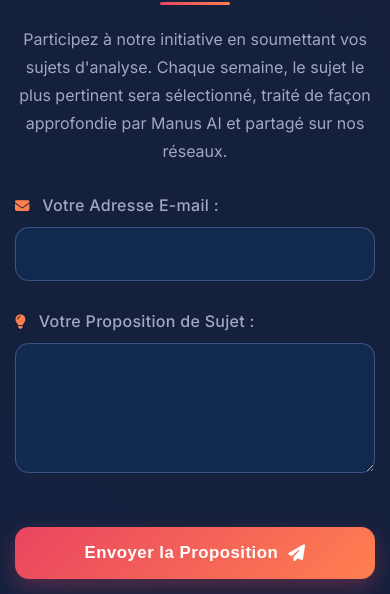
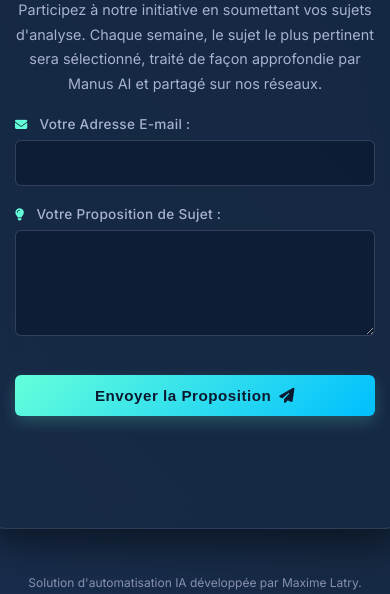
Before and after one commit to maximelat/request-podcast, a plain HTML site: page index.html in a window 390 px wide. Shown: the part 261-855 px from the top of the page. Drawn offline with Linux system fonts and the light colour scheme.

Commit message:
Refine design: Dark blue theme, reduced height, improved mobile responsiveness

```diff
--- a/style.css
+++ b/style.css
@@ -3,13 +3,13 @@
 
 /* --- Keyframes --- */
 @keyframes fadeInSlideUp {
-  from { opacity: 0; transform: translateY(20px); }
+  from { opacity: 0; transform: translateY(15px); }
   to { opacity: 1; transform: translateY(0); }
 }
 
 @keyframes pulseGlow {
-  0%, 100% { transform: scale(1); filter: drop-shadow(0 0 5px var(--glow-color)); }
-  50% { transform: scale(1.08); filter: drop-shadow(0 0 15px var(--glow-color)); }
+  0%, 100% { transform: scale(1); filter: drop-shadow(0 0 4px var(--glow-color)); }
+  50% { transform: scale(1.06); filter: drop-shadow(0 0 12px var(--glow-color)); }
 }
 
 @keyframes subtleShimmer {
@@ -23,78 +23,84 @@
   100% { background-position: 0% 50%; }
 }
 
-/* --- Variables CSS --- */
+/* --- Variables CSS (Nuances de Bleu) --- */
 :root {
-    --bg-gradient-start: #1a1a2e;
-    --bg-gradient-mid: #16213e;
-    --bg-gradient-end: #0f3460;
-    --container-bg: rgba(22, 33, 62, 0.7);
-    --container-border: rgba(224, 224, 255, 0.15);
-    --text-primary: #e0e0ff;
-    --text-secondary: rgba(224, 224, 255, 0.7);
-    --accent-gradient-start: #e94560;
-    --accent-gradient-end: #ff7f50;
-    --accent-glow: #ff7f50;
-    --input-bg: rgba(15, 52, 96, 0.5);
-    --input-border: rgba(160, 180, 255, 0.3);
-    --input-focus-border: var(--accent-gradient-end);
-    --input-focus-glow: rgba(255, 127, 80, 0.3);
-    --button-text: #ffffff;
-    --footer-text: rgba(224, 224, 255, 0.6);
+    --bg-gradient-start: #0a192f;  /* Bleu nuit très foncé */
+    --bg-gradient-mid: #172a45;   /* Bleu marine foncé */
+    --bg-gradient-end: #1d3b6f;   /* Bleu plus profond */
+    --container-bg: rgba(23, 42, 69, 0.75); /* Fond du conteneur légèrement plus opaque */
+    --container-border: rgba(136, 146, 176, 0.2); /* Bordure subtile gris-bleu */
+    --text-primary: #ccd6f6; /* Texte principal (blanc cassé / bleu très clair) */
+    --text-secondary: #a8b2d1; /* Texte secondaire (gris-bleu clair) */
+    --accent-gradient-start: #64ffda; /* Accent principal (Turquoise / Cyan vif) */
+    --accent-gradient-end: #00bfff;   /* Accent secondaire (Bleu ciel / DeepSkyBlue) */
+    --accent-glow: var(--accent-gradient-start);
+    --input-bg: rgba(10, 25, 47, 0.7); /* Fond des inputs plus foncé */
+    --input-border: rgba(136, 146, 176, 0.3);
+    --input-focus-border: var(--accent-gradient-start);
+    --input-focus-glow: rgba(100, 255, 218, 0.2);
+    --button-text: #0a192f; /* Texte du bouton (très foncé pour contraster avec fond clair) */
+    --footer-text: #8892b0; /* Texte du footer (gris-bleu moyen) */
 }
 
 /* --- Styles Globaux --- */
 body {
     font-family: 'Inter', sans-serif;
     margin: 0;
-    padding: 40px 20px;
-    /* Dégradé animé plus riche */
+    /* Padding vertical réduit */
+    padding: 30px 20px;
     background: linear-gradient(225deg, var(--bg-gradient-start), var(--bg-gradient-mid), var(--bg-gradient-end));
-    background-size: 200% 200%;
+    background-size: 300% 300%; /* Ralentit le mouvement */
     color: var(--text-primary);
     display: flex;
     flex-direction: column;
-    justify-content: center;
+    justify-content: space-between; /* Pousse le footer vers le bas */
     align-items: center;
     min-height: 100vh;
     box-sizing: border-box;
-    animation: backgroundPan 15s ease infinite;
-    overflow-x: hidden; /* Empêche le débordement horizontal */
+    animation: backgroundPan 20s ease infinite;
+    overflow-x: hidden;
 }
 
 /* --- Conteneur Principal --- */
 .container {
     background: var(--container-bg);
-    backdrop-filter: blur(15px);
-    -webkit-backdrop-filter: blur(15px);
-    padding: 50px 45px;
-    border-radius: 28px;
-    /* Ombre et bordure plus sophistiquées */
-    box-shadow: 0 20px 50px rgba(0, 0, 0, 0.4), inset 0 1px 1px rgba(255, 255, 255, 0.05);
-    border: 1.5px solid var(--container-border);
-    max-width: 600px;
+    backdrop-filter: blur(10px);
+    -webkit-backdrop-filter: blur(10px);
+    /* Padding vertical réduit */
+    padding: 40px 40px;
+    border-radius: 20px; /* Arrondi légèrement réduit */
+    box-shadow: 0 15px 40px rgba(0, 0, 0, 0.5), inset 0 0px 1px rgba(100, 255, 218, 0.1);
+    border: 1px solid var(--container-border);
+    max-width: 560px; /* Légèrement plus étroit */
     width: 100%;
     text-align: center;
-    margin-bottom: 40px;
+    /* Margin top/bottom réduites */
+    margin: 20px 0;
     position: relative;
-    overflow: hidden; /* Garde les effets à l'intérieur */
-    animation: fadeInSlideUp 0.8s cubic-bezier(0.25, 1, 0.5, 1) forwards;
+    overflow: hidden;
+    animation: fadeInSlideUp 0.7s cubic-bezier(0.25, 1, 0.5, 1) forwards;
     z-index: 1;
+    display: flex; /* Utilisation de flex pour mieux contrôler la hauteur */
+    flex-direction: column;
 }
 
 /* --- Icône d'Entête --- */
 .header-icon {
-    margin-bottom: 30px;
+    /* Margins réduites */
+    margin-bottom: 20px;
     animation: fadeInSlideUp 0.6s cubic-bezier(0.25, 1, 0.5, 1) 0.1s both;
 }
 
 .header-icon i {
-    font-size: 4rem;
+    /* Taille réduite */
+    font-size: 3.5rem;
     background: linear-gradient(135deg, var(--accent-gradient-start), var(--accent-gradient-end));
     -webkit-background-clip: text;
     background-clip: text;
     color: transparent;
-    padding: 20px;
+    /* Padding réduit */
+    padding: 15px;
     border-radius: 50%;
     display: inline-block;
     position: relative;
@@ -105,11 +111,14 @@ body {
 /* --- Typographie --- */
 h1 {
     color: var(--text-primary);
-    font-size: 2.6rem;
+    /* Taille réduite */
+    font-size: 2.2rem;
     font-weight: 700;
-    margin-bottom: 20px;
+    /* Margins réduites */
+    margin-top: 0;
+    margin-bottom: 15px;
     position: relative;
-    padding-bottom: 15px;
+    padding-bottom: 10px;
     letter-spacing: -0.5px;
     animation: fadeInSlideUp 0.6s cubic-bezier(0.25, 1, 0.5, 1) 0.2s both;
 }
@@ -120,26 +129,36 @@ h1::after {
     bottom: 0;
     left: 50%;
     transform: translateX(-50%);
-    width: 90px;
-    height: 4px;
+    /* Taille réduite */
+    width: 70px;
+    height: 3px;
     background: linear-gradient(90deg, var(--accent-gradient-start), var(--accent-gradient-end));
     border-radius: 2px;
 }
 
 p {
     color: var(--text-secondary);
-    line-height: 1.75;
-    margin-bottom: 30px;
-    font-size: 1.1rem;
+    line-height: 1.7;
+    /* Margin réduite */
+    margin-bottom: 25px;
+    /* Taille réduite */
+    font-size: 1rem;
     font-weight: 400;
     animation: fadeInSlideUp 0.6s cubic-bezier(0.25, 1, 0.5, 1) 0.3s both;
+    /* Empêche le paragraphe de trop s'étirer */
+    flex-shrink: 0;
 }
 
 /* --- Formulaire --- */
+form {
+    /* Empêche le formulaire de trop s'étirer */
+    flex-shrink: 0;
+}
+
 .form-group {
-    margin-bottom: 30px;
+    /* Margin réduite */
+    margin-bottom: 20px;
     text-align: left;
-    /* Animation d'entrée décalée */
     animation: fadeInSlideUp 0.6s cubic-bezier(0.25, 1, 0.5, 1) calc(0.3s + var(--i, 0) * 0.1s) both;
 }
 
@@ -148,10 +167,12 @@ p {
 
 .form-group label {
     display: block;
-    margin-bottom: 12px;
+    /* Margin réduite */
+    margin-bottom: 8px;
     font-weight: 500;
     color: var(--text-secondary);
-    font-size: 1rem;
+    /* Taille réduite */
+    font-size: 0.9rem;
     letter-spacing: 0.3px;
     transition: color 0.3s ease;
 }
@@ -159,7 +180,7 @@ p {
 .form-group label i {
     margin-right: 8px;
     font-size: 0.9em;
-    color: var(--accent-gradient-end);
+    color: var(--accent-gradient-start); /* Utilisation de la couleur d'accent principale */
     transition: transform 0.3s ease;
 }
 
@@ -174,106 +195,107 @@ p {
 .form-group input[type="email"],
 .form-group textarea {
     width: 100%;
-    padding: 18px;
+    /* Padding réduit */
+    padding: 14px;
     background: var(--input-bg);
-    border: 1.5px solid var(--input-border);
-    border-radius: 16px;
+    border: 1px solid var(--input-border);
+    /* Arrondi réduit */
+    border-radius: 8px;
     box-sizing: border-box;
     font-size: 1rem;
     color: var(--text-primary);
     font-family: inherit;
-    caret-color: var(--accent-gradient-end);
+    caret-color: var(--accent-gradient-start);
     transition: all 0.3s cubic-bezier(0.25, 0.1, 0.25, 1);
 }
 
 .form-group input[type="email"]::placeholder,
-.form-group textarea::placeholder { /* Ajout du style placeholder */
-    color: rgba(224, 224, 255, 0.4);
+.form-group textarea::placeholder {
+    color: #8892b0; /* Placeholder plus visible */
     opacity: 1;
 }
 
 .form-group input[type="email"]:hover,
 .form-group textarea:hover {
-    border-color: rgba(255, 127, 80, 0.5);
-    background: rgba(15, 52, 96, 0.7);
-    transform: translateY(-2px);
-    box-shadow: 0 4px 10px rgba(0, 0, 0, 0.2);
+    border-color: rgba(100, 255, 218, 0.5);
+    background: rgba(10, 25, 47, 0.9);
+    transform: translateY(-1px);
+    box-shadow: 0 2px 8px rgba(0, 0, 0, 0.3);
 }
 
 .form-group input[type="email"]:focus,
 .form-group textarea:focus {
     outline: none;
     border-color: var(--input-focus-border);
-    background: rgba(15, 52, 96, 0.8);
-    box-shadow: 0 0 0 3.5px var(--input-focus-glow), 0 5px 15px rgba(0, 0, 0, 0.3);
-    transform: translateY(-1px) scale(1.01);
+    background: rgba(10, 25, 47, 1);
+    box-shadow: 0 0 0 3px var(--input-focus-glow), 0 3px 10px rgba(0, 0, 0, 0.4);
+    transform: translateY(0px) scale(1.005);
 }
 
 .form-group textarea {
     resize: vertical;
-    min-height: 130px;
+    /* Hauteur réduite */
+    min-height: 100px;
 }
 
 /* --- Bouton Principal --- */
 button[type="submit"] {
     background: linear-gradient(135deg, var(--accent-gradient-start) 0%, var(--accent-gradient-end) 100%);
     color: var(--button-text);
-    padding: 18px 35px;
+    /* Padding réduit */
+    padding: 14px 30px;
     border: none;
-    border-radius: 16px;
-    font-size: 1.15rem;
+    /* Arrondi réduit */
+    border-radius: 8px;
+    /* Taille réduite */
+    font-size: 1rem;
     font-weight: 600;
     letter-spacing: 0.5px;
     cursor: pointer;
-    transition: all 0.3s cubic-bezier(0.25, 0.1, 0.25, 1);
+    transition: all 0.25s cubic-bezier(0.645, 0.045, 0.355, 1);
     width: 100%;
-    margin-top: 20px;
+    /* Margin réduite */
+    margin-top: 15px;
     position: relative;
     overflow: hidden;
-    box-shadow: 0 8px 20px rgba(233, 69, 96, 0.3);
-    display: inline-flex; /* Pour aligner icône et texte */
+    /* Ombre avec couleur accent */
+    box-shadow: 0 6px 15px rgba(100, 255, 218, 0.2);
+    display: inline-flex;
     justify-content: center;
     align-items: center;
-    gap: 10px; /* Espace entre texte et icône */
+    gap: 8px;
     animation: fadeInSlideUp 0.6s cubic-bezier(0.25, 1, 0.5, 1) 0.6s both;
 }
 
-/* Effet de brillance subtile sur le bouton */
-button[type="submit"]::before {
-    content: '';
-    position: absolute;
-    top: 0;
-    left: -100%;
-    width: 50%;
-    height: 100%;
-    background: linear-gradient(90deg, transparent, rgba(255, 255, 255, 0.3), transparent);
-    transition: left 0.6s ease;
+/* Effet de brillance retiré, remplacé par hover state */
+/* button[type="submit"]::before { ... } */
+
+button[type="submit"]:hover {
+    transform: translateY(-3px);
+    /* Ombre plus prononcée avec couleur accent */
+    box-shadow: 0 10px 20px rgba(100, 255, 218, 0.25);
+    /* Assombrir légèrement le dégradé */
+    filter: brightness(1.1);
 }
 
-button[type="submit"]:hover {
-    transform: translateY(-4px) scale(1.02);
-    box-shadow: 0 12px 25px rgba(233, 69, 96, 0.4);
-}
-
-button[type="submit"]:hover::before {
-    left: 150%;
-}
+/* button[type="submit"]:hover::before { ... } */
 
 button[type="submit"]:active {
-    transform: translateY(-1px) scale(0.99);
-    box-shadow: 0 4px 10px rgba(233, 69, 96, 0.3);
+    transform: translateY(-1px);
+    box-shadow: 0 4px 10px rgba(100, 255, 218, 0.2);
+    filter: brightness(1);
 }
 
 button[type="submit"] i {
-    transition: transform 0.3s ease;
+    transition: transform 0.25s ease;
 }
 
 button[type="submit"]:hover i {
-    transform: translateX(4px) rotate(5deg);
+    transform: translateX(3px) rotate(3deg);
 }
 
 button[type="submit"]:disabled {
-    background: linear-gradient(135deg, #8a8a8a, #b0b0b0);
+    background: linear-gradient(135deg, #567189, #778da9);
     cursor: not-allowed;
     transform: none;
     box-shadow: none;
@@ -282,57 +304,60 @@ button[type="submit"]:disabled {
 
 /* --- Message de Réponse --- */
 #response-message {
-    margin-top: 30px;
+    /* Margin réduite */
+    margin-top: 20px;
     font-weight: 500;
-    font-size: 1rem;
-    padding: 12px 20px;
-    border-radius: 12px;
-    min-height: 1.5em; /* Pour éviter le saut quand vide */
+    font-size: 0.9rem;
+    padding: 10px 15px;
+    border-radius: 6px;
+    min-height: 1.5em;
     transition: all 0.4s ease;
     opacity: 0;
     transform: translateY(10px);
 }
 
 #response-message:not(:empty) {
-    background: rgba(255, 255, 255, 0.07);
+    /* Fond plus subtil */
+    background: rgba(10, 25, 47, 0.8);
     opacity: 1;
     transform: translateY(0);
 }
 
 #response-message[style*="color: green"] {
-    background: rgba(46, 204, 113, 0.15);
-    color: #2ecc71;
-    border: 1px solid rgba(46, 204, 113, 0.3);
+    background: rgba(100, 255, 218, 0.1);
+    color: var(--accent-gradient-start);
+    border: 1px solid rgba(100, 255, 218, 0.3);
 }
 
 #response-message[style*="color: red"] {
-    background: rgba(231, 76, 60, 0.15);
-    color: #e74c3c;
-    border: 1px solid rgba(231, 76, 60, 0.3);
+    background: rgba(255, 100, 132, 0.1);
+    color: #ff6484; /* Rouge/rose plus adapté */
+    border: 1px solid rgba(255, 100, 132, 0.3);
 }
 
 /* --- Footer --- */
 footer {
     text-align: center;
-    margin-top: auto;
-    padding: 30px 20px;
-    font-size: 0.9rem;
+    margin-top: 10px; /* Réduit l'espace après le container */
+    padding: 15px 20px; /* Padding réduit */
+    font-size: 0.85rem;
     color: var(--footer-text);
     width: 100%;
-    max-width: 600px;
+    max-width: 560px;
     animation: fadeInSlideUp 0.6s cubic-bezier(0.25, 1, 0.5, 1) 0.7s both;
+    flex-shrink: 0; /* Empêche le footer de réduire */
 }
 
 footer p {
-    margin: 6px 0;
+    margin: 5px 0;
     color: inherit;
     font-size: inherit;
     line-height: 1.5;
-    animation: none; /* Hérite de l'animation du footer */
+    animation: none;
 }
 
 footer a {
-    color: var(--accent-gradient-end);
+    color: var(--accent-gradient-start); /* Couleur accent pour le lien */
     text-decoration: none;
     transition: all 0.3s ease;
     position: relative;
@@ -345,48 +370,60 @@ footer a i {
 
 footer a:hover {
     color: var(--text-primary);
-    text-shadow: 0 0 8px var(--accent-glow);
+    text-shadow: 0 0 6px var(--accent-glow);
 }
 
-/* --- Responsive Design --- */
+/* --- Responsive Design Amélioré --- */
 @media (max-width: 640px) {
     body {
-        padding: 30px 15px;
+        padding: 20px 15px;
     }
     .container {
-        padding: 40px 30px;
-        border-radius: 24px;
+        padding: 30px 25px;
+        border-radius: 16px;
+        margin: 15px 0;
     }
     h1 {
-        font-size: 2.1rem;
+        font-size: 1.8rem;
     }
     p {
-        font-size: 1rem;
+        font-size: 0.95rem;
+        margin-bottom: 20px;
     }
     .form-group input[type="email"],
     .form-group textarea,
     button[type="submit"] {
-        padding: 16px;
-        border-radius: 14px;
+        padding: 12px;
+        border-radius: 6px;
     }
     button[type="submit"] {
-        font-size: 1.05rem;
+        font-size: 0.95rem;
+        padding: 12px 25px;
     }
     footer {
-        font-size: 0.85rem;
+        font-size: 0.8rem;
     }
 }
 
 @media (max-width: 480px) {
     .header-icon i {
         font-size: 3rem;
-        padding: 15px;
+        padding: 12px;
     }
     h1 {
-        font-size: 1.9rem;
+        font-size: 1.6rem;
     }
     h1::after {
-        width: 70px;
-        height: 3px;
+        width: 60px;
+        height: 2px;
+    }
+    p {
+        font-size: 0.9rem;
+    }
+    .form-group label {
+        font-size: 0.85rem;
+    }
+    footer {
+        font-size: 0.75rem;
     }
 }
```
